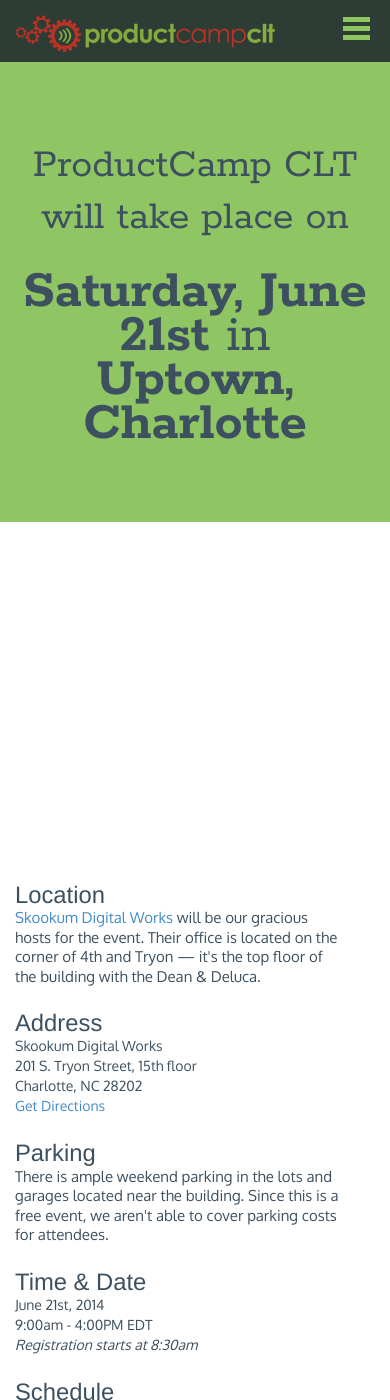
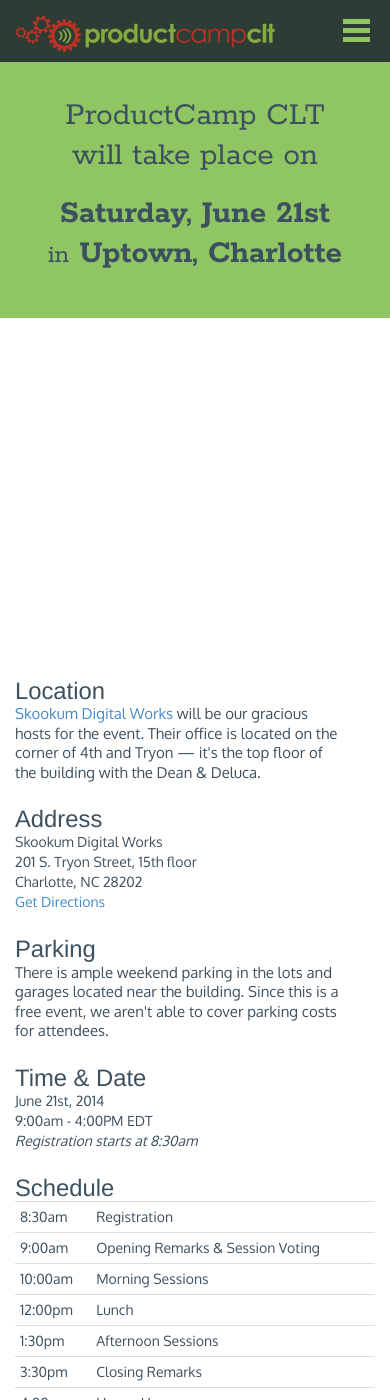
Before and after one commit to productcampclt/staging, a Jekyll site: the page built from event.html, in a window 390 px wide and 1400 px high. Built offline with Jekyll 4.4.1, drawn with Linux system fonts in a browser that asks for light colours; nearby versions of some CDN libraries; Markdown is read by kramdown in place of the engine named in the settings.

Commit message:
added social to header, fixed few other mobile styles

```diff
--- a/_layouts/default.html
+++ b/_layouts/default.html
@@ -45,18 +45,27 @@
     <div class="row">
       <div class="col-lg-5 col-md-5 col-sm-10 col-xs-9">
         <a href="/" title="Home"><h1 id="logo">ProductCamp CLT</h1></a>
-      </div><!-- end 2 -->
+      </div>
+
       <div class="col-sm-2 col-xs-3 visible-sm text-right visible-xs">
         <a href="#" title="nav" class="mini-nav pull-right"></a>
       </div>
 
       <div class="col-lg-7 col-md-7 col-sm-12 col-xs-12">
+        <div class="clearfix hidden-sm hidden-xs">
+          <ul class="list-inline pull-right social-header">
+            <li><a href="http://www.twitter.com/productcampclt"><i class="fa fa-twitter-square"></i></a></li>
+            <li><a href="http://bit.ly/productcampclt"><i class="fa fa-linkedin-square"></i></a></li>
+            <li><a href="http://www.meetup.com/productcampclt" class="meetup"></a> </li>
+            <li><a href="http://eepurl.com/QS4qP"><i class="fa fa-envelope"></i></a></li>
+          </ul>
+        </div>
         <nav id="navigation">
-            <ul class="nav">
-              <li><a href="/about" title="What is ProductCamp">What is ProductCamp?</a></li>
-              <li><a href="/event" title="Event Info">Event Info</a></li>
-              <li><a href="/sponsors" title="Sponsors">Sponsors</a></li>
-            </ul>
+          <ul class="nav">
+            <li><a href="/about" title="What is ProductCamp">What is ProductCamp?</a></li>
+            <li><a href="/event" title="Event Info">Event Info</a></li>
+            <li><a href="/sponsors" title="Sponsors">Sponsors</a></li>
+          </ul>
         </nav>
       </div><!-- end 12 -->
     </div><!-- end row -->
--- a/event.html
+++ b/event.html
@@ -5,8 +5,8 @@
 	<div class="container">
 		<div class="row headline">
 			<div class="col-lg-10 col-lg-offset-1 col-md-12 col-sm-12 col-xs-12">
-				<h1>ProductCamp CLT will take place on</h1>
-				<h2>Saturday, June 21st <span>in</span> Uptown, Charlotte</h2>
+				<h1>ProductCamp CLT <span class="visible-xs break"><br></span>will take place on</h1>
+				<h2>Saturday, June 21st <span class="visible-sm visible-xs break"><br></span><span>in</span> Uptown, Charlotte</h2>
 			</div>
 		</div>
 	</div>
--- a/stylesheets/beachstrap-styles.css
+++ b/stylesheets/beachstrap-styles.css
@@ -132,10 +132,20 @@
   background-color: #f8f8f8;
 }
 
+a.meetup {
+  display: block;
+  text-indent: -9999px;
+  position: relative;
+  background: url(/images/meetup_icon.svg);
+}
+a.meetup:hover {
+  background: url(/images/meetup_icon_hover.svg);
+}
+
 /* ====================== HEADER ========================= */
 header {
   background-color: rgba(21, 26, 40, 0.8);
-  min-height: 86px;
+  min-height: 96px;
   padding: 15px 0 0 0;
   position: fixed;
   z-index: 200;
@@ -147,6 +157,8 @@
   padding: 1px 0;
   text-indent: -9999px;
   background: url(../images/ProductCamp-Logo-Small.png) no-repeat 0 0;
+  top: 8px;
+  position: relative;
 }
 
 nav ul.nav {
@@ -176,6 +188,37 @@
 nav a:hover, nav a.active {
   color: #8fc563;
   text-decoration: none;
+}
+
+.social-header {
+  background-color: rgba(81, 106, 126, 0.8);
+  padding: 0 10px;
+  margin-top: -15px;
+  margin-bottom: 2px;
+  font-size: 20px;
+  height: 30px;
+  color: #fff;
+}
+.social-header a {
+  color: #fff;
+  font-size: 18px;
+  font-weight: 300 !important;
+}
+.social-header a:hover {
+  color: #8fc563;
+}
+.social-header a.meetup {
+  top: 2px;
+  width: 16px;
+  height: 16px;
+  background: url(/images/meetup_icon.svg);
+  background-size: 16px 16px;
+}
+.social-header a.meetup:hover {
+  background: url(/images/meetup_icon_hover.svg);
+  width: 16px;
+  height: 16px;
+  background-size: 16px 16px;
 }
 
 /* ====================== HERO ========================= */
@@ -282,13 +325,14 @@
 
 .event_headline {
   text-align: center;
-  padding: 120px 0 60px 0;
+  padding: 140px 0 60px 0;
   background-color: #8fc563;
   color: #fff;
 }
 .event_headline h1 {
   font-size: 3em;
   font-weight: 400;
+  line-height: 32px;
 }
 .event_headline h2 {
   font-size: 4em;
@@ -296,6 +340,9 @@
 }
 .event_headline h2 span {
   font-weight: 400;
+}
+.event_headline .break {
+  line-height: 8px;
 }
 
 .event {
@@ -602,17 +649,12 @@
   margin-bottom: 12px;
 }
 footer a.meetup {
-  display: block;
-  text-indent: -9999px;
-  position: relative;
   top: 3px;
   width: 46px;
   height: 46px;
-  background: url(/images/meetup_icon.svg);
   background-size: 46px 46px;
 }
 footer a.meetup:hover {
-  background: url(/images/meetup_icon_hover.svg);
   width: 46px;
   height: 46px;
   background-size: 46px 46px;
@@ -641,8 +683,12 @@
   }
 }
 @media (max-width: 991px) {
+  header {
+    min-height: 86px;
+  }
   header a.mini-nav {
     position: relative;
+    top: 6px;
     padding: 2em;
     display: block;
   }
@@ -658,6 +704,8 @@
   }
   header h1#logo {
     width: 420px;
+    top: 0px;
+    position: relative;
   }
 
   nav ul {
@@ -725,7 +773,7 @@
   }
   header a.mini-nav {
     position: relative;
-    top: 0px;
+    top: 2px;
     padding: 1.8em;
     /* 	line-height: 0; */
   }
@@ -823,6 +871,20 @@
     font-size: 38px;
     line-height: 42px;
   }
+
+  .event_headline {
+    padding: 80px 0 30px 0;
+  }
+  .event_headline h1 {
+    font-size: 2.4em;
+  }
+  .event_headline h2 {
+    font-size: 2.4em;
+    line-height: 32px;
+  }
+  .event_headline h2 span {
+    font-size: .8em;
+  }
 }
 @media (max-width: 360px) {
   header h1#logo {
```
Also changed, not shown: _sass/beachstrap-styles.scss (+59 -9 lines).
